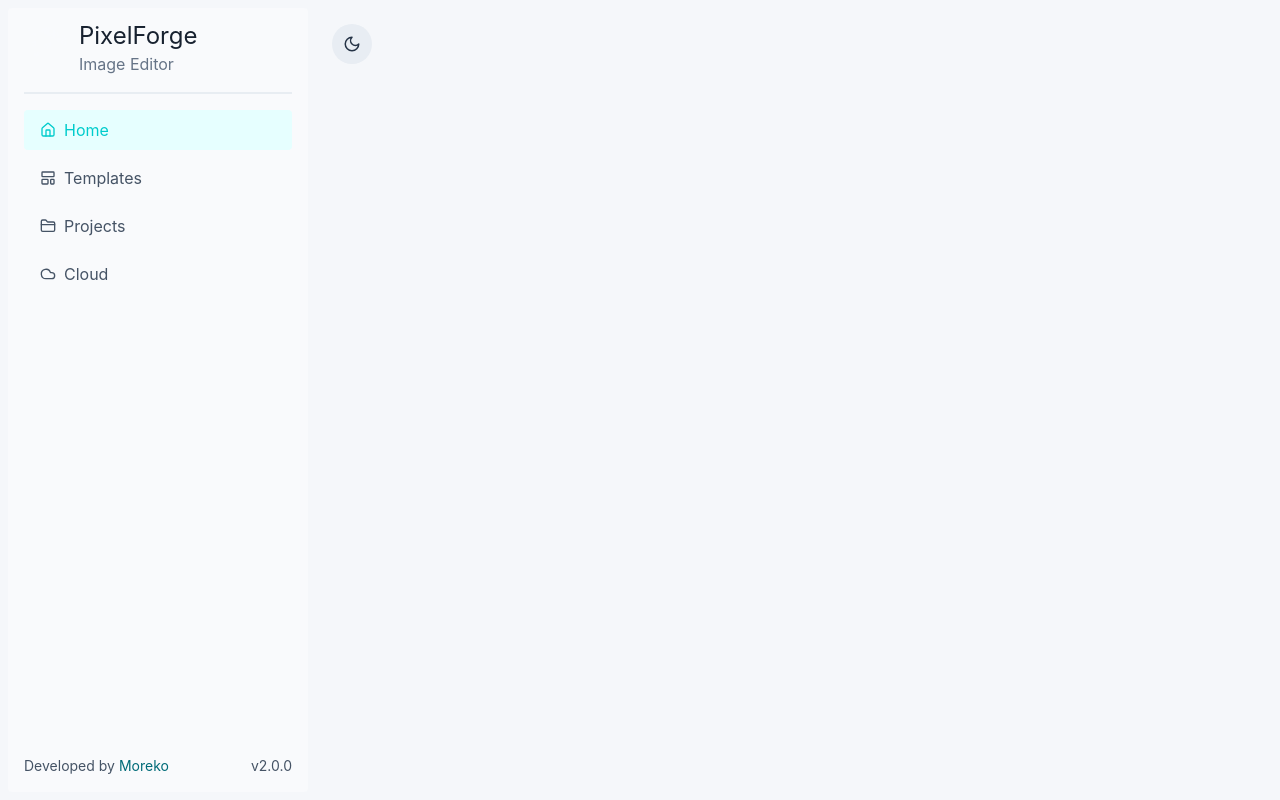
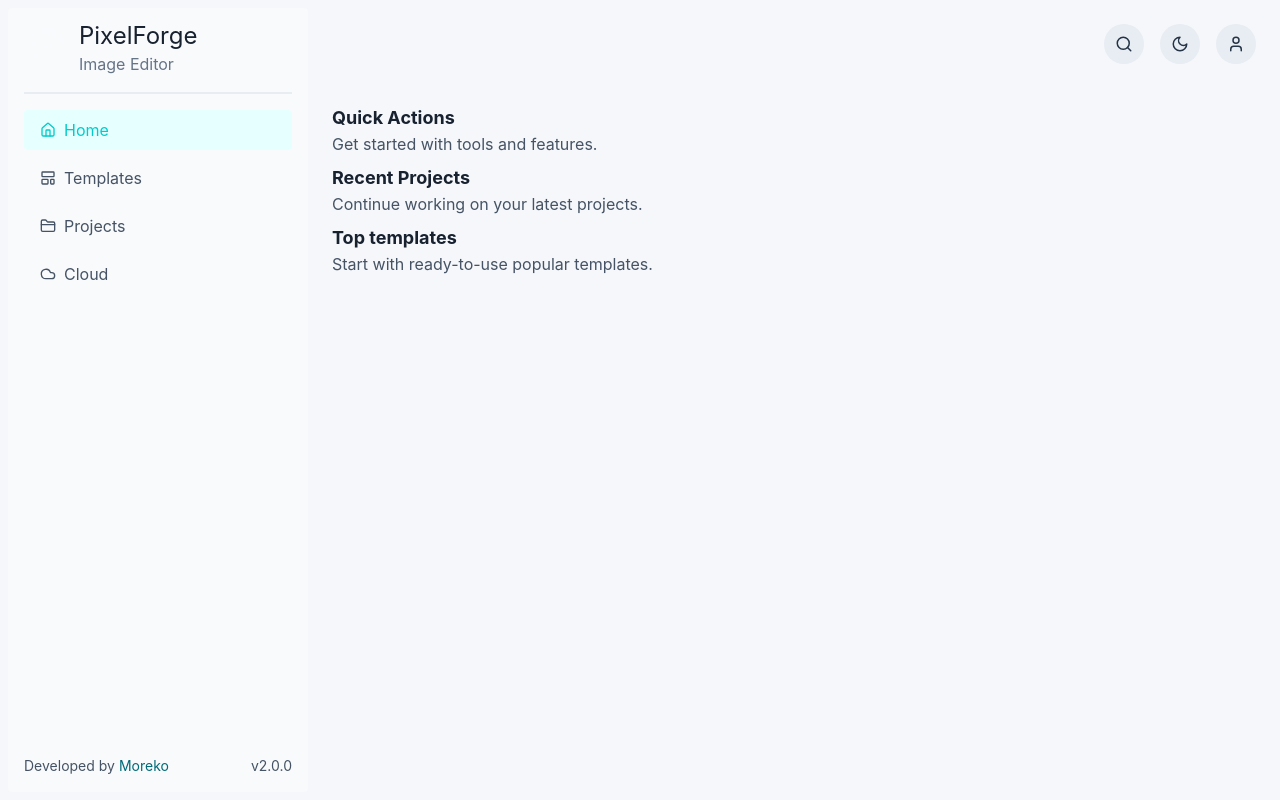
Before and after one commit to moreko-dev/PixelForge, a React (Vite) app: page / in a window 1280 px wide. Built offline with nearby package versions, Linux system fonts and the light colour scheme.

Commit message:
Header account, theme and search button done. Home section of starter started.

```diff
--- /dev/null
+++ b/src/v2/features/home/quick-actions/QuickActions.tsx
@@ -0,0 +1,14 @@
+import HomeSection from "../../starter/home-section/HomeSection.js";
+
+function QuickActions() {
+  return (
+    <HomeSection
+      title="Quick Actions"
+      desc="Get started with tools and features."
+    >
+      <div></div>
+    </HomeSection>
+  );
+}
+
+export default QuickActions;
--- /dev/null
+++ b/src/v2/features/home/recent-projects/RecentProjects.tsx
@@ -0,0 +1,14 @@
+import HomeSection from "../../starter/home-section/HomeSection.js";
+
+function RecentProjects() {
+  return (
+    <HomeSection
+      title="Recent Projects"
+      desc="Continue working on your latest projects."
+    >
+      <div></div>
+    </HomeSection>
+  );
+}
+
+export default RecentProjects;
--- /dev/null
+++ b/src/v2/features/home/top-templates/TopTemplates.tsx
@@ -0,0 +1,14 @@
+import HomeSection from "../../starter/home-section/HomeSection.js";
+
+function TopTemplates() {
+  return (
+    <HomeSection
+      title="Top templates"
+      desc="Start with ready-to-use popular templates."
+    >
+      <div></div>
+    </HomeSection>
+  );
+}
+
+export default TopTemplates;
--- a/src/v2/features/starter/header/Header.tsx
+++ b/src/v2/features/starter/header/Header.tsx
@@ -1,9 +1,13 @@
+import AccountButton from "./components/AccountButton.js";
+import SearchButton from "./components/SearchButton.js";
 import ThemeButton from "./components/ThemeButton.js";
 
 function Header() {
   return (
-    <div className="flex gap-2 p-4">
+    <div className="flex justify-end gap-4 p-4">
+      <SearchButton />
       <ThemeButton />
+      <AccountButton />
     </div>
   );
 }
--- /dev/null
+++ b/src/v2/features/starter/header/components/AccountButton.tsx
@@ -0,0 +1,12 @@
+import { DefaultButton } from "@src/components/buttons.js";
+import { LuUser } from "react-icons/lu";
+
+function AccountButton() {
+  return (
+    <DefaultButton>
+      <LuUser />
+    </DefaultButton>
+  );
+}
+
+export default AccountButton;
--- /dev/null
+++ b/src/v2/features/starter/header/components/SearchButton.tsx
@@ -0,0 +1,12 @@
+import { DefaultButton } from "@src/components/buttons.js";
+import { LuSearch } from "react-icons/lu";
+
+function SearchButton() {
+  return (
+    <DefaultButton>
+      <LuSearch />
+    </DefaultButton>
+  );
+}
+
+export default SearchButton;
--- a/src/v2/features/starter/header/components/ThemeButton.tsx
+++ b/src/v2/features/starter/header/components/ThemeButton.tsx
@@ -1,3 +1,4 @@
+import { DefaultButton } from "@src/components/buttons.js";
 import useTheme from "@src/hooks/useTheme.js";
 import { LuMoon, LuSun } from "react-icons/lu";
 
@@ -5,12 +6,9 @@ function ThemeButton() {
   const { theme, toggle } = useTheme();
 
   return (
-    <button
-      className="cursor-pointer size-10 text-lg rounded-full flex items-center justify-center bg-secondary text-secondary-foreground transition-colors duration-300 hover:bg-secondary-hover disabled:bg-secondary-disabled"
-      onClick={toggle}
-    >
+    <DefaultButton onClick={toggle}>
       {theme === "light" ? <LuMoon /> : <LuSun />}
-    </button>
+    </DefaultButton>
   );
 }
 
--- /dev/null
+++ b/src/v2/features/starter/home-section/HomeSection.tsx
@@ -0,0 +1,17 @@
+import type { ReactNode } from "react";
+
+type HomeSectionType = { title: string; desc: string; children: ReactNode };
+
+function HomeSection({ title, desc, children }: HomeSectionType) {
+  return (
+    <div>
+      <h2 className="font-bold text-lg">{title}</h2>
+      <span className="inline-block mb-2 text-foreground-secondary">
+        {desc}
+      </span>
+      {children}
+    </div>
+  );
+}
+
+export default HomeSection;
--- /dev/null
+++ b/src/v2/pages/HomePage.tsx
@@ -0,0 +1,15 @@
+import QuickActions from "../features/home/quick-actions/QuickActions.js";
+import RecentProjects from "../features/home/recent-projects/RecentProjects.js";
+import TopTemplates from "../features/home/top-templates/TopTemplates.js";
+
+function HomePage() {
+  return (
+    <>
+      <QuickActions />
+      <RecentProjects />
+      <TopTemplates />
+    </>
+  );
+}
+
+export default HomePage;
--- a/src/v2/pages/StarterPage.tsx
+++ b/src/v2/pages/StarterPage.tsx
@@ -7,7 +7,9 @@ function StarterPage() {
     <main className="w-full h-dvh grid gap-2 grid-cols-[300px_1fr] grid-rows-[auto_1fr] p-2">
       <Sidebar />
       <Header />
-      <Outlet />
+      <div className="p-4">
+        <Outlet />
+      </div>
     </main>
   );
 }
```
Also changed, not shown: src/v2/components/buttons.tsx (+7 -1 lines), src/v2/routes/Router.tsx (+7 -5 lines).
